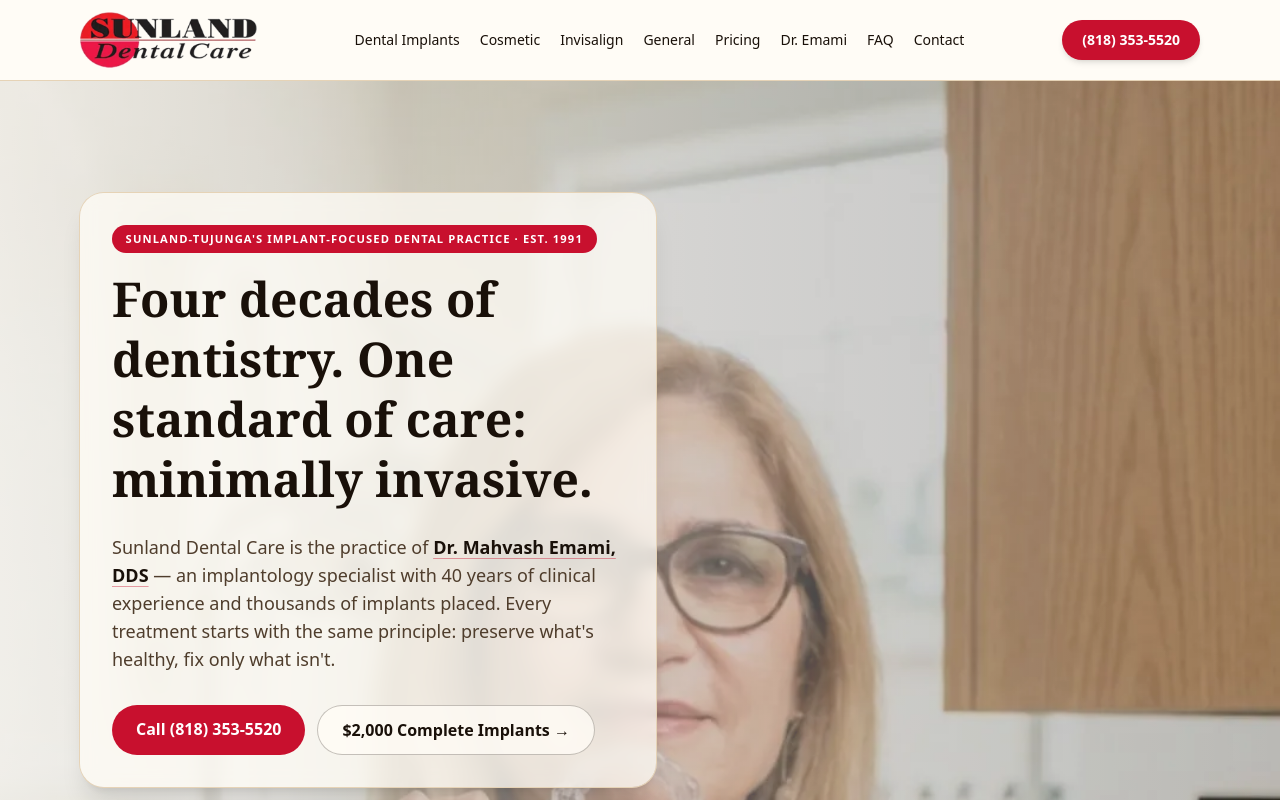
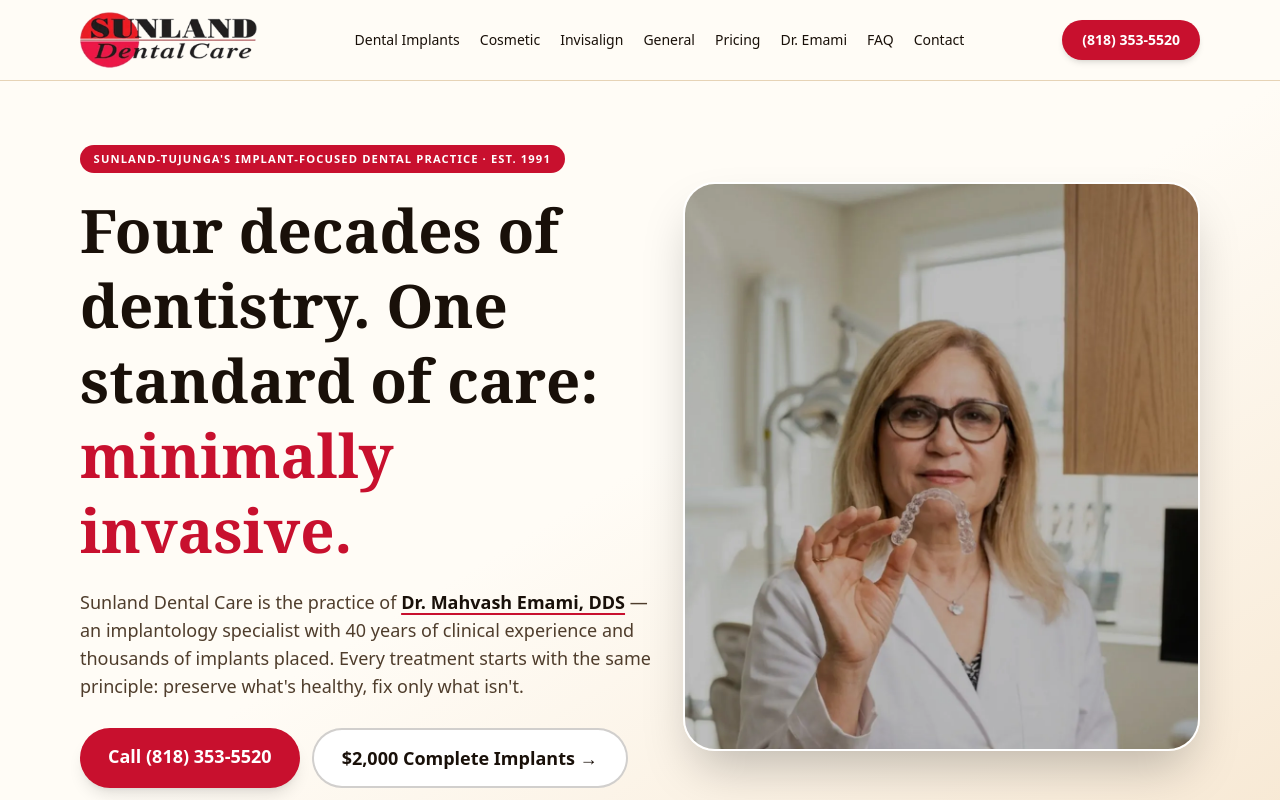
Before and after one commit to siamakk2/sunland-dental-care, a Next.js app: page / in a window 1280 px wide. Shown: the top 800 px of the page. Built offline with nearby package versions, Linux system fonts and the light colour scheme.

Commit message:
v3.3: split hero (Dr. Emami never covered), social previews fixed via metadataBase on live host (flip at DNS cutover)

```diff
--- a/app/layout.js
+++ b/app/layout.js
@@ -5,7 +5,7 @@
 import { SITE, NAP, NAV, SERVICES, MORE_SERVICES, DOCTOR } from "../lib/practice";
 
 export const metadata = {
-  metadataBase: new URL(SITE.url),
+  metadataBase: new URL("https://sunland-dental-care.vercel.app"), // TODO at DNS cutover: new URL(SITE.url)
   title: {
     default: `${SITE.name} | ${DOCTOR.name} — Dental Implants & Cosmetic Dentistry in Sunland, CA`,
     template: `%s | ${SITE.name}`,
--- a/app/page.js
+++ b/app/page.js
@@ -23,28 +23,28 @@
     <>
       <Schema>{graph(faqSchema(HOME_FAQS), breadcrumbs([{ name: "Home", path: "/" }]))}</Schema>
 
-      {/* ── Hero: Dr. Emami, softly screened into the cream field ── */}
-      <section className="relative overflow-hidden border-b border-line">
-        <div className="absolute inset-0">
-          <img src="/images/hero-aligner.webp" alt="Dr. Mahvash Emami, DDS in the Sunland Dental Care office"
-               className="h-full w-full object-cover object-[78%_15%] opacity-[.95]" />
-          <div className="absolute inset-0 bg-gradient-to-r from-cream/80 via-cream/35 to-transparent" />
-        </div>
-        <div className="relative mx-auto max-w-6xl px-4 py-20 md:py-28">
-          <div className="max-w-xl rounded-3xl bg-cream/75 p-6 shadow-xl ring-1 ring-line backdrop-blur-sm md:p-8">
-          <p className="chip">Sunland-Tujunga's implant-focused dental practice · Est. {DOCTOR.established}</p>
-          <h1 className="mt-4 text-4xl font-bold leading-tight md:text-5xl">
-            Four decades of dentistry. One standard of care: minimally&nbsp;invasive.
-          </h1>
-          <p className="mt-6 max-w-xl text-lg text-ink-soft">
-            Sunland Dental Care is the practice of <Link href="/dr-emami" className="font-semibold text-ink underline decoration-brand/40 underline-offset-4 hover:decoration-brand">{DOCTOR.name}</Link> —
-            an implantology specialist with {DOCTOR.yearsExperience} years of clinical experience and thousands of implants placed.
-            Every treatment starts with the same principle: preserve what's healthy, fix only what isn't.
-          </p>
-          <div className="mt-8 flex flex-wrap gap-3">
-            <a href={`tel:${NAP.phoneIntl}`} className="rounded-full bg-brand px-6 py-3 font-semibold text-white hover:bg-brand-dark">Call {NAP.phone}</a>
-            <Link href="/dental-implants" className="rounded-full border border-ink/25 bg-cream/80 px-6 py-3 font-semibold hover:border-brand hover:text-brand">$2,000 Complete Implants →</Link>
+      {/* ── Hero: split layout — text left, Dr. Emami fully visible right ── */}
+      <section className="border-b border-line bg-gradient-to-br from-cream via-cream to-parchment">
+        <div className="mx-auto grid max-w-6xl items-center gap-8 px-4 py-12 md:grid-cols-[1.05fr_.95fr] md:py-16">
+          <div>
+            <p className="chip">Sunland-Tujunga's implant-focused dental practice · Est. {DOCTOR.established}</p>
+            <h1 className="mt-5 text-4xl font-bold leading-tight md:text-6xl">
+              Four decades of dentistry. One standard of care: <span className="text-brand">minimally invasive.</span>
+            </h1>
+            <p className="mt-5 max-w-xl text-lg font-medium text-ink-soft">
+              Sunland Dental Care is the practice of <Link href="/dr-emami" className="font-bold text-ink underline decoration-brand decoration-2 underline-offset-4 hover:text-brand">{DOCTOR.name}</Link> —
+              an implantology specialist with {DOCTOR.yearsExperience} years of clinical experience and thousands of implants placed.
+              Every treatment starts with the same principle: preserve what's healthy, fix only what isn't.
+            </p>
+            <div className="mt-7 flex flex-wrap gap-3">
+              <a href={`tel:${NAP.phoneIntl}`} className="rounded-full bg-brand px-7 py-3.5 text-lg font-bold text-white shadow-lg hover:bg-brand-dark">Call {NAP.phone}</a>
+              <Link href="/dental-implants" className="rounded-full border-2 border-ink/20 bg-white px-7 py-3.5 text-lg font-bold hover:border-brand hover:text-brand">$2,000 Complete Implants →</Link>
+            </div>
           </div>
+          <div className="relative mx-auto w-full max-w-md md:max-w-none">
+            <div className="absolute -inset-3 -z-10 rounded-[2rem] bg-brand/10" aria-hidden="true"></div>
+            <img src="/images/hero-aligner.webp" alt="Dr. Mahvash Emami holding a clear aligner in her Sunland office"
+                 className="w-full rounded-[2rem] border-2 border-white object-cover shadow-2xl" style={{ aspectRatio: "10/11", objectPosition: "center 12%" }} />
           </div>
         </div>
       </section>
```
